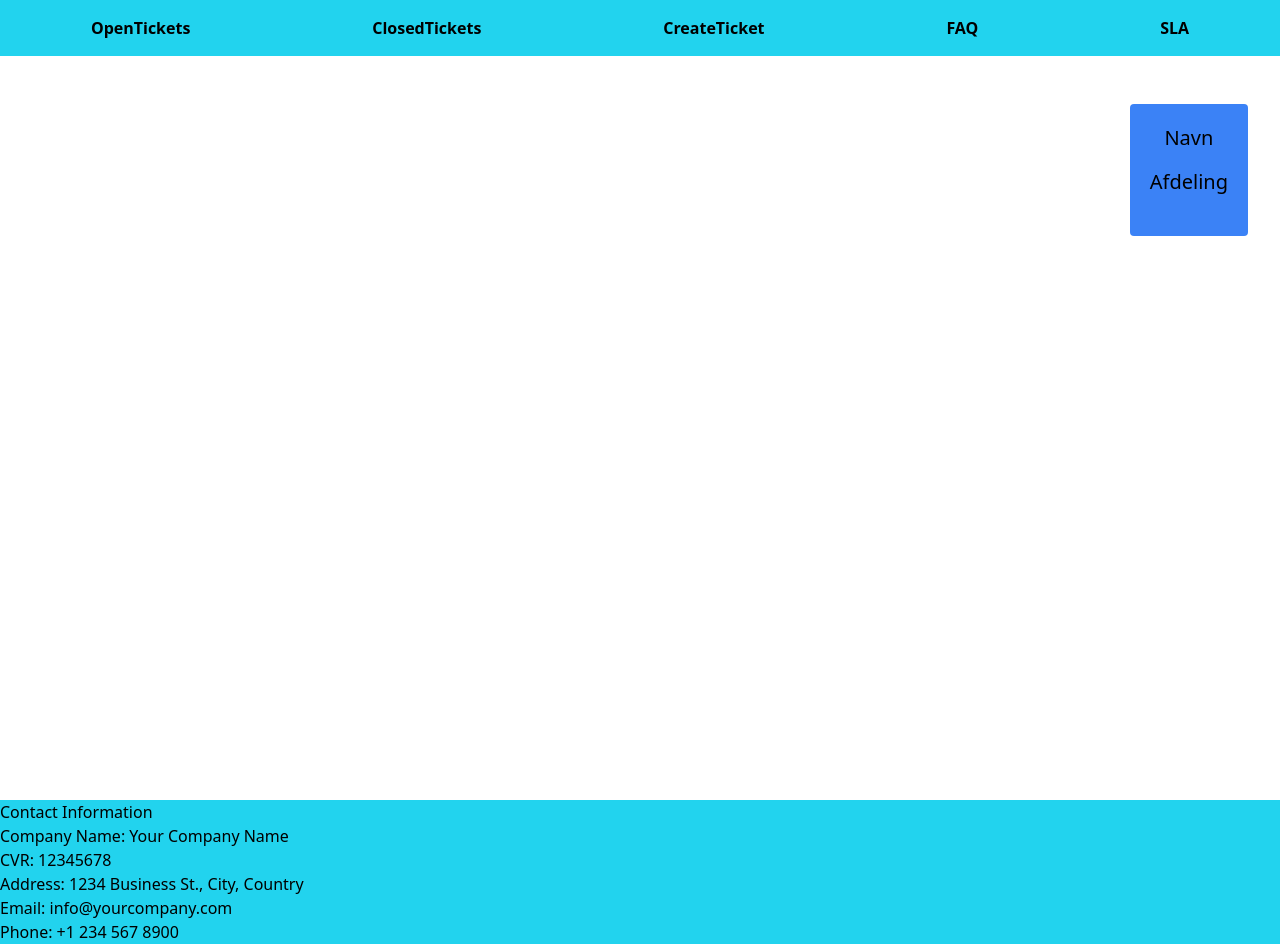
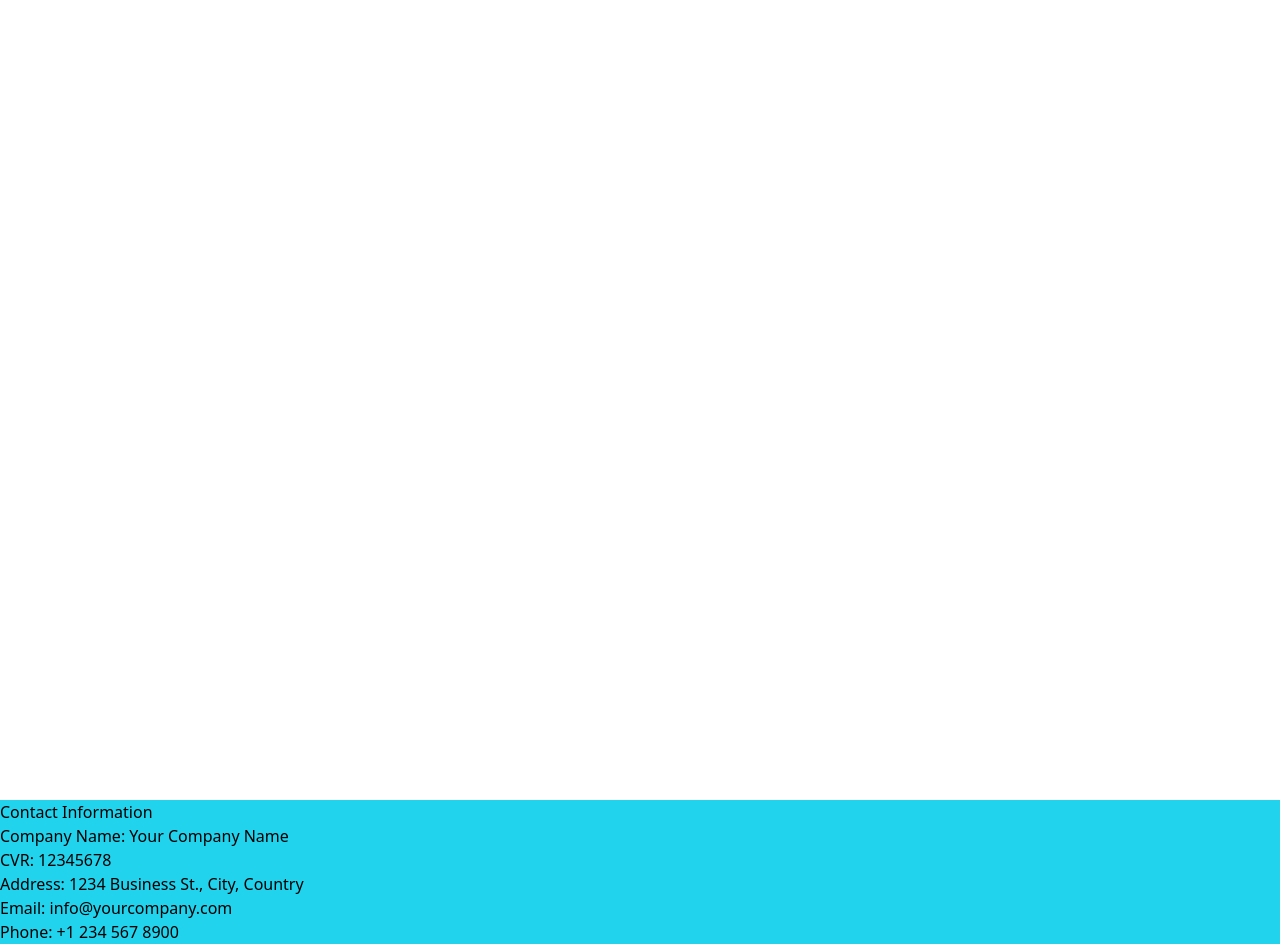
Before and after one commit to Ben-R-K/TicketSide, a Next.js app in the folder ticketsystem/: page / in a window 1280 px wide. Built offline with nearby package versions, Linux system fonts and the light colour scheme.

Commit message:
Reorgenised styling

```diff
--- /dev/null
+++ b/ticketsystem/app/ClosedTickets/page.tsx
@@ -0,0 +1,12 @@
+
+import MenueBar from "../MenueBar";
+import TicketPage from "../TicketPage";
+
+export default function(){
+    return(
+        <div>
+            <MenueBar/>
+            <TicketPage/>
+        </div>
+  );
+}
--- a/ticketsystem/app/CreateTicket/page.tsx
+++ b/ticketsystem/app/CreateTicket/page.tsx
@@ -1,5 +1,6 @@
 "use client";
 
+import MenueBar from "../MenueBar";
 import React, { useState } from "react";
 
 const CreateTicketPage: React.FC = () => {
@@ -15,6 +16,7 @@ const CreateTicketPage: React.FC = () => {
 
   return (
     <div>
+      <MenueBar/>
       {/* Create Ticket Form */}
       <div className="grid">
         <h1 className="flex justify-center text-xl font-bold mt-5">
--- a/ticketsystem/app/FAQ/OurHistory/page.tsx
+++ b/ticketsystem/app/FAQ/OurHistory/page.tsx
@@ -2,8 +2,9 @@
 export default function(){
     return(
         <div className="grid">
-            <div className="justify-self-center mb-2">
-                <h1 className="font-bold text-6xl">Our History</h1>
+            <div className="grid mb-2">
+            <a className="overflow-auto absolute" href="/FAQ">return</a>
+                <h1 className="font-bold text-6xl justify-self-center">Our History</h1>
             </div>
             <div className="text-xl mx-60">
                 <p>
--- a/ticketsystem/app/FAQ/page.tsx
+++ b/ticketsystem/app/FAQ/page.tsx
@@ -1,6 +1,11 @@
+import MenueBar from "../MenueBar";
 
 export default function FAQ(){
     return(
+        <div>
+            <div>
+            <MenueBar/>
+            </div>
             <div className="grid grid-cols-5 mt-20 mb-5">
                 <a className="flex justify-center" href="/FAQ/OurServices">
                     <h1 className="bg-cyan-400 p-3 rounded-md font-bold text-2xl transition ease-in-out hover:scale-110 duration-300">What are our services?</h1>
@@ -15,5 +20,6 @@ export default function FAQ(){
                     <h1 className="bg-cyan-400 p-3 rounded-md font-bold text-2xl transition ease-in-out hover:scale-110 duration-300">What are our plans for the future?</h1>
                 </a>
             </div>
+        </div>
     );
 }
--- a/ticketsystem/app/MenueBar.tsx
+++ b/ticketsystem/app/MenueBar.tsx
@@ -3,8 +3,8 @@ import Link from "next/link"
 
 export default function MenueBar(){
     return <div className="flex bg-cyan-400 justify-around py-2 font-bold">
-    <a className="hover:bg-blue-500 rounded p-2" href="/">OpenTickets</a>
-    <a className="hover:bg-blue-500 rounded p-2" href="/">ClosedTickets</a>
+    <a className="hover:bg-blue-500 rounded p-2" href="/OpenTickets">OpenTickets</a>
+    <a className="hover:bg-blue-500 rounded p-2" href="/ClosedTickets">ClosedTickets</a>
     <a className="hover:bg-blue-500 rounded p-2" href="/CreateTicket">CreateTicket</a>
     <a className="hover:bg-blue-500 rounded p-2" href="/FAQ">FAQ</a>
     <a className="hover:bg-blue-500 rounded p-2" href="/SLA">SLA</a>
--- /dev/null
+++ b/ticketsystem/app/OpenTickets/page.tsx
@@ -0,0 +1,12 @@
+
+import MenueBar from "../MenueBar";
+import TicketPage from "../TicketPage";
+
+export default function(){
+    return(
+        <div>
+            <MenueBar/>
+            <TicketPage/>
+        </div>
+  );
+}
--- a/ticketsystem/app/SLA/page.tsx
+++ b/ticketsystem/app/SLA/page.tsx
@@ -1,9 +1,11 @@
 "use client";
+import MenueBar from "../MenueBar";
 import React from "react";
 
 const SLAForm: React.FC = () => {
   return (
     <div>
+      <MenueBar/>
       {/* Top Section with Full-Width Image and Company Info */}
       <div className="bg-cyan-400">
       <header>
--- a/ticketsystem/app/FrontPage.tsx
+++ b/ticketsystem/app/TicketPage.tsx
@@ -1,5 +1,5 @@
 "use client"
-export default function FrontPage(){
+export default function TicketPage(){
     return(
         <div className="grid">
             <div className="flex">
@@ -7,7 +7,7 @@ export default function FrontPage(){
 
                 </ul>
             </div>
-            <div className="flex flex-col place-self-end rounded mt-10 mr-8 pr-5 pl-5 pt-5 pb-10 bg-blue-500">
+            <div className="flex flex-col place-self-end rounded mt-10 mr-8 px-5 pt-5 pb-10 bg-blue-500">
                 <label className="self-center text-xl mb-4">Navn</label>
                 <label className="self-center text-xl">Afdeling</label>
             </div>
--- a/ticketsystem/app/layout.tsx
+++ b/ticketsystem/app/layout.tsx
@@ -1,5 +1,4 @@
 import "@/app/global.css"
-import MenueBar from "./MenueBar"
 export const metadata = {
   title: 'Next.js',
   description: 'Generated by Next.js',
@@ -15,8 +14,6 @@ export default function RootLayout({
       <body className="h-screen">
         <div id="container" className="min-h-screen">
           <div id="main" className="overflow-auto">
-          {/* Top Navigation Bar */}
-          <MenueBar/>
           {children}
           </div>
         </div>
--- a/ticketsystem/app/page.tsx
+++ b/ticketsystem/app/page.tsx
@@ -1,10 +1,10 @@
 import Image from "next/image";
-import FrontPage from "./FrontPage";
+
 
 export default function Home(){
     return(
         <div>
-            <FrontPage/>
+
         </div>
   );
 }
```
Also changed, not shown: 1 other file (tests, documents, lock files or other folders). Lines whose indentation alone changed are shown as unchanged.
